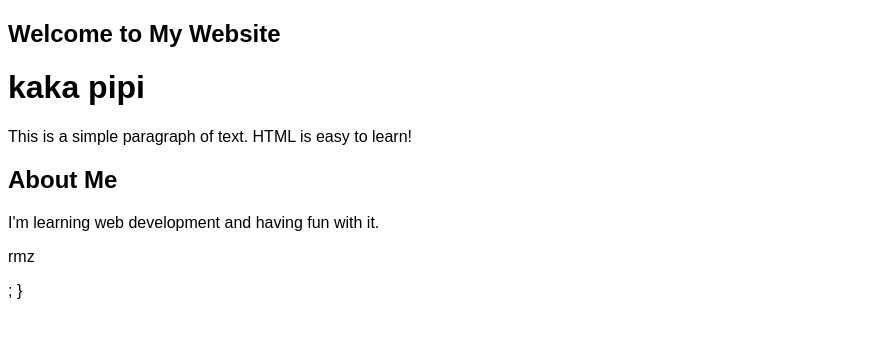
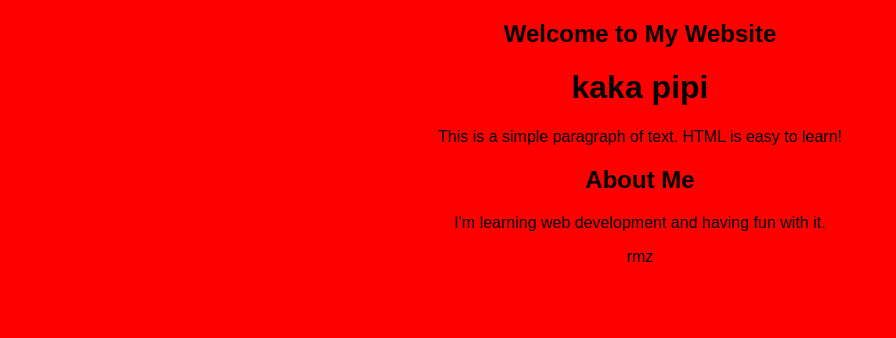
Before and after one commit to nassimlmgl3/rmz, a plain HTML site: page index.html in a window 1280 px wide. Shown: the whole page, without its empty margins (0-896 px from the left). Drawn offline with Linux system fonts and the light colour scheme.

Commit message:
index.html

```diff
--- a/index.html
+++ b/index.html
@@ -2,18 +2,21 @@
 <html>
 <head>
     <title>My Simple Page</title>
+    <style>
+        body {
+            font-family: Arial;
+            text-align: center;
+            background-color: red;
+        }
+    </style>
 </head>
 <body>
     <h2>Welcome to My Website</h2>
-<h1>kaka pipi </h1>
+    <h1>kaka pipi</h1>
     <p>This is a simple paragraph of text. HTML is easy to learn!</p>
 
     <h2>About Me</h2>
     <p>I'm learning web development and having fun with it.</p>
-<p>rmz<p>
-    <style>
-       body { font-family: Arial; text-align: center
-background-color: red;</style>
-; }
+    <p>rmz</p>
 </body>
 </html>
```
